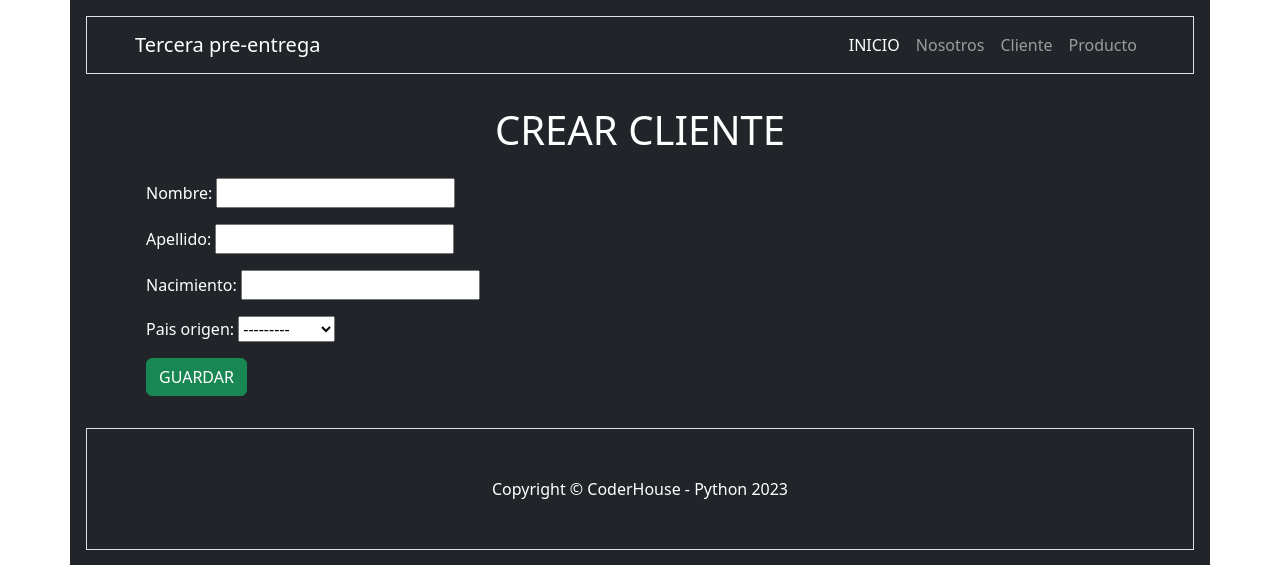
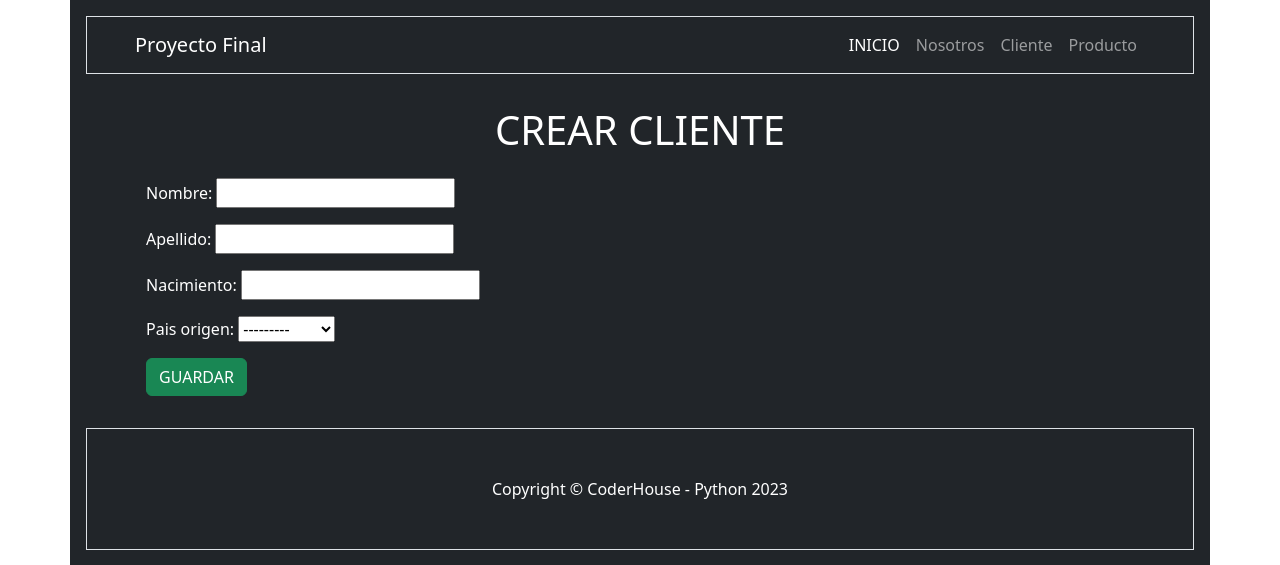
Before and after one commit to ccozz/ProyectoFinal-Colombo, a Django app: page /cliente/crear/ in a window 1280 px wide. Shown: the top 565 px of the page. Run offline with Django 5.2, Linux system fonts and the light colour scheme; data comes from the database, SQL or seed files in the repository; some libraries are stand-ins or nearby versions.

Commit message:
before branching

```diff
--- a/project/core/templates/core/navbar.html
+++ b/project/core/templates/core/navbar.html
@@ -1,7 +1,7 @@
 <!-- Responsive navbar-->
 <nav class="navbar navbar-expand-lg navbar-dark bg-dark border" style="margin-bottom: 2em;">
     <div class="container px-5">
-        <a class="navbar-brand" href="#!">Tercera pre-entrega</a>
+        <a class="navbar-brand" href="#!">Proyecto Final</a>
         <button class="navbar-toggler" type="button" data-bs-toggle="collapse" data-bs-target="#navbarSupportedContent" aria-controls="navbarSupportedContent" aria-expanded="false" aria-label="Toggle navigation"><span class="navbar-toggler-icon"></span></button>
         <div class="collapse navbar-collapse" id="navbarSupportedContent">
             <ul class="navbar-nav ms-auto mb-2 mb-lg-0">
```
